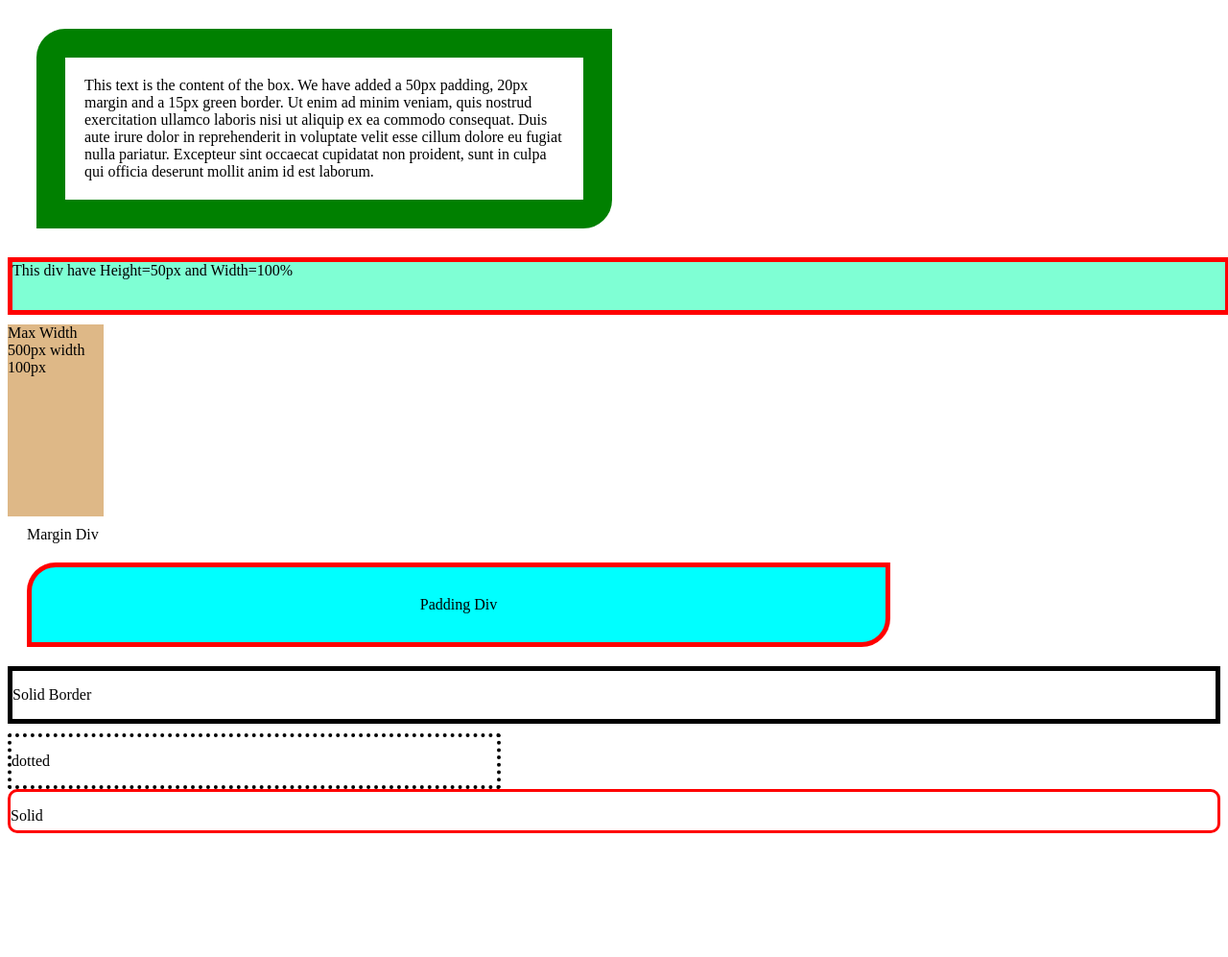
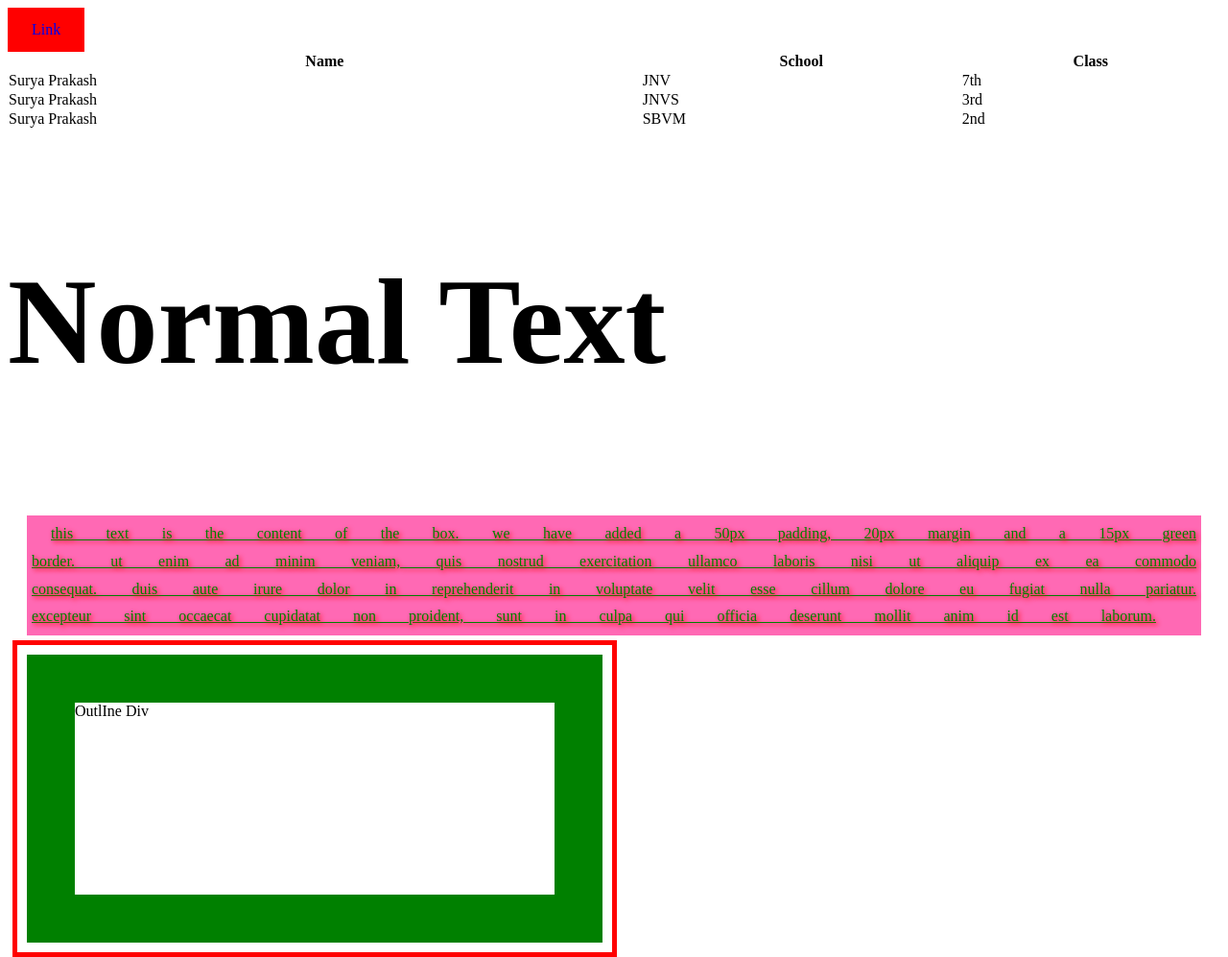
Before and after one commit to gondsuryaprakash/csstutorial, a plain HTML site: page index.html in a window 1280 px wide. Shown: the top 997 px of the page at 96% size. Before the commit the page ends 876 px from the top, so only its background shows below. Drawn offline with Linux system fonts and the light colour scheme.

Commit message:
new file

```diff
--- /dev/null
+++ b/fontStyle.css
@@ -0,0 +1,25 @@
+#fontDiv{
+
+    font-style: normal;
+    font-weight: bold;
+
+    /*
+    View Port vw
+    font-size: 2em;
+
+    */
+    font-size: 10vw;
+
+    /*
+    The font property is a shorthand property for:
+    font-style
+    font-variant
+    font-weight
+    font-size/line-height
+    font-family
+
+    font-size and font-family values are required
+    */
+
+
+}
--- a/index.html
+++ b/index.html
@@ -1,7 +1,7 @@
 <!DOCTYPE html>
 <html lang="en">
 
-
+<head>
     <meta charset="UTF-8">
     <meta http-equiv="X-UA-Compatible" content="IE=edge">
     <meta name="viewport" content="width=device-width, initial-scale=1.0">
@@ -10,7 +10,24 @@
     <link rel="stylesheet" href="./padding.css">
     <link rel="stylesheet" href='./heightwidth.css'>
     <link rel="stylesheet" href='./boxmodel.css'>
+    <link rel="stylesheet" href='./outline.css'>
+    <link rel="stylesheet" href='./textStyle.css'>
+    <link rel="stylesheet" href='./fontStyle.css'>
+    <link rel="stylesheet" href='./table.css'>
+
+    <link rel="stylesheet" href='./link.css'>
+    <script>
+
+     function showAlert(){
+         alert("Hi Surya")
+     }
+    </script>
+
+
+
 </head>
+
+
 <style>
     /* Border Example*/
 
@@ -42,10 +59,70 @@
         border-radius: 10px;
         height: 40px;
     }
+    #iconDiv{
+
+        width:200px;
+        margin: 20px;
+        padding: 30px;
+        border: 2px solid red;
+    }
+    #linkd{
+
+        width:200px;
+        margin: 50px;
+        background-color: aqua;
+        border: 2px solid red;
+        padding: 30px;
+        text-align: center;
+
+    }
 
 </style>
 
 <body>
+
+    <div id="linkDiv2" onclick="showAlert()">
+
+        <a  href="#fontDiv">Link</a>
+    </div>
+
+
+        <table>
+            <th>Name</th>
+            <th>School</th>
+            <th>Class</th>
+            <tr>
+                <td>Surya Prakash</td>
+                <td>JNV</td>
+                <td>7th</td>
+            </tr>
+
+            <tr>
+                <td>Surya Prakash</td>
+                <td>JNVS</td>
+                <td>3rd</td>
+            </tr>
+
+            <tr>
+                <td>Surya Prakash</td>
+                <td>SBVM</td>
+                <td>2nd</td>
+            </tr>
+        </table>
+
+    </div>
+
+    <div id="fontDiv">
+
+        <p>Normal Text</p>
+    </div>
+    <div id="divText">
+        This text is the content of the box. We have added a 50px padding, 20px margin and a 15px green border. Ut enim ad minim veniam, quis nostrud exercitation ullamco laboris nisi ut aliquip ex ea commodo consequat. Duis aute irure dolor in reprehenderit in voluptate velit esse cillum dolore eu fugiat nulla pariatur. Excepteur sint occaecat cupidatat non proident, sunt in culpa qui officia deserunt mollit anim id est laborum.
+    </div>
+    <div id="outlineDiv">
+
+        OutlIne Div
+    </div>
 
     <div id="boxmodel">
         This text is the content of the box. We have added a 50px padding, 20px margin and a 15px green border. Ut enim ad minim veniam, quis nostrud exercitation ullamco laboris nisi ut aliquip ex ea commodo consequat. Duis aute irure dolor in reprehenderit in voluptate velit esse cillum dolore eu fugiat nulla pariatur. Excepteur sint occaecat cupidatat non proident, sunt in culpa qui officia deserunt mollit anim id est laborum.
--- /dev/null
+++ b/link.css
@@ -0,0 +1,12 @@
+a:link, a:visited{
+  background-color: red;
+  padding: 14px 25px;
+  text-align: center;
+
+  text-decoration: none;
+  display: inline-block;
+}
+a:hover,a:active{
+
+    background-color: lightcoral;
+}
--- /dev/null
+++ b/outline.css
@@ -0,0 +1,10 @@
+#outlineDiv{
+    outline-style: solid;
+    outline-width: 5px;
+    outline-color: red;
+    border: 50px solid green;
+    width: 500px;
+    height: 200px;
+    outline-offset: 10px;
+    margin: 20px;
+}
--- /dev/null
+++ b/table.css
@@ -0,0 +1,12 @@
+table{
+    width:100%;
+
+    /*Border
+    border-collapse: collapse;
+    border: 2px solid black;
+
+    */
+    border-collapse: collapse;
+
+
+}
--- /dev/null
+++ b/textStyle.css
@@ -0,0 +1,42 @@
+#divText{
+
+    color:green;
+    background-color: hotpink;
+    padding: 5px;
+    margin: 20px;
+    text-align: justify;
+    /*
+    text-decoration: underline;
+    text-decoration: overline;
+    text-decoration: line-through;
+    */
+
+    text-decoration: underline;
+    text-transform: lowercase;
+    /*
+    text-transform: uppercase;
+    text-transform: lowercase;
+    text-transform: capitalize;
+    */
+
+    /*Text Indent is use for the giveng the space for the first line indent*/
+    text-indent: 20px;
+
+    /*Letter spacing is given for the space between character*/
+
+    letter-spacing:0px;
+
+    /*Line height is used for the giving the line height of the line*/
+
+    line-height: 1.8;
+
+    /*Word Spacing
+The word-spacing property is used to specify the space between the words in a text.
+The following example demonstrates how to increase or decrease the space between words:*/
+
+    word-spacing: 30px;
+    text-shadow: 2px 2px 5px red;
+
+
+
+}
```
